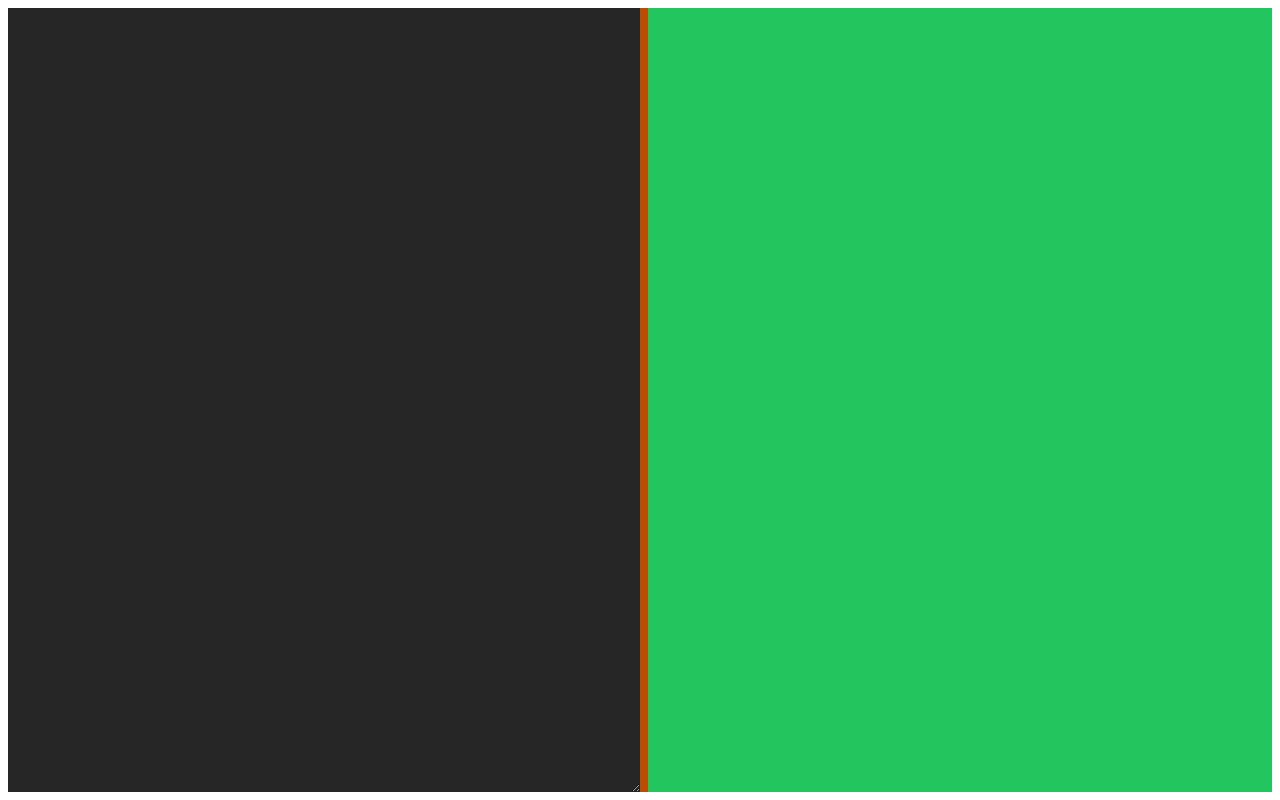
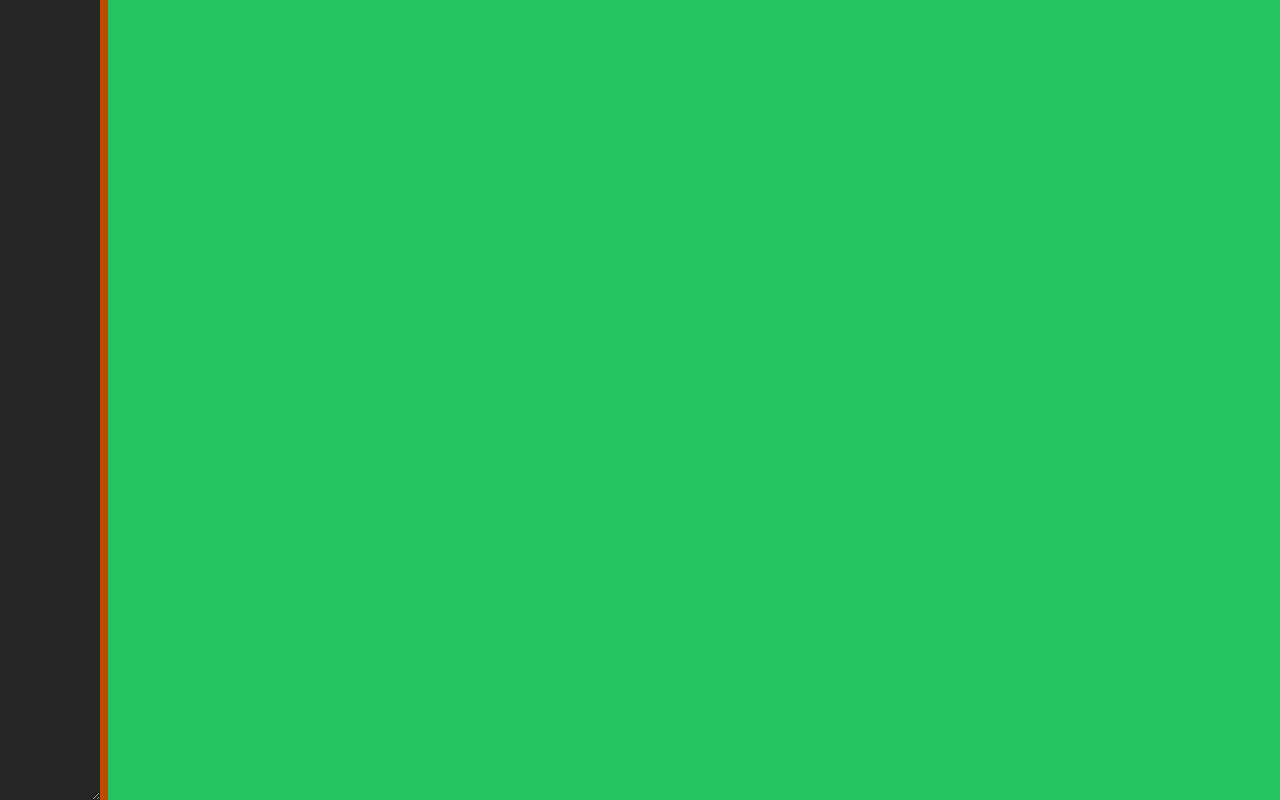
Before and after one commit to TalipTun/AI-interview-prep-app, a Next.js app in the folder ai-interview-coach/: page /interview in a window 1280 px wide. Built offline with nearby package versions, Linux system fonts and the light colour scheme.

Commit message:
trying to make the resizeable bar

```diff
--- a/ai-interview-coach/src/app/interview/page.tsx
+++ b/ai-interview-coach/src/app/interview/page.tsx
@@ -1,11 +1,36 @@
+'use client';
+import { useRef, useEffect, useState } from "react"
+
 export default function Page() {
+    const [leftPaneWidth, setLeftPaneWidth] = useState(100);
+    let prevX = 0;
+    let currX = 0;
+
+    function handleDrag() {
+        setLeftPaneWidth(600);
+        var diff = currX - prevX;
+        setLeftPaneWidth(100 + diff);
+    }
+
+    function handleMouseDown(event: React.MouseEvent<HTMLDivElement>) {
+        prevX = event.clientX;
+        console.log("Mouse down on:", prevX);
+    }
+
+    function handleMouseUp(event: React.MouseEvent<HTMLDivElement>) {
+        currX = event.clientX;
+        console.log("Mouse up on:", currX);
+    }
+
     return (
-    <main className="flex h-screen p-2">
-        <div className="bg-background w-1/2 h-full overflow-auto resize-x">
+    <main className="flex h-screen m-0 p-0">
+        <div style={ {width: leftPaneWidth + "px"} }  className="bg-background h-full overflow-auto resize-x">
 
         </div>
-        <div className="h-full w-2 bg-amber-700"></div>
-        <div className="bg-accent w-1/2 h-full flex-1">
+
+        <div onClick={handleDrag} onMouseDown={handleMouseDown} onMouseUp={handleMouseUp} className="h-full w-2 bg-amber-700 cursor-ew-resize"></div>
+
+        <div className="bg-accent h-full flex-1">
 
         </div>
     </main>
```
